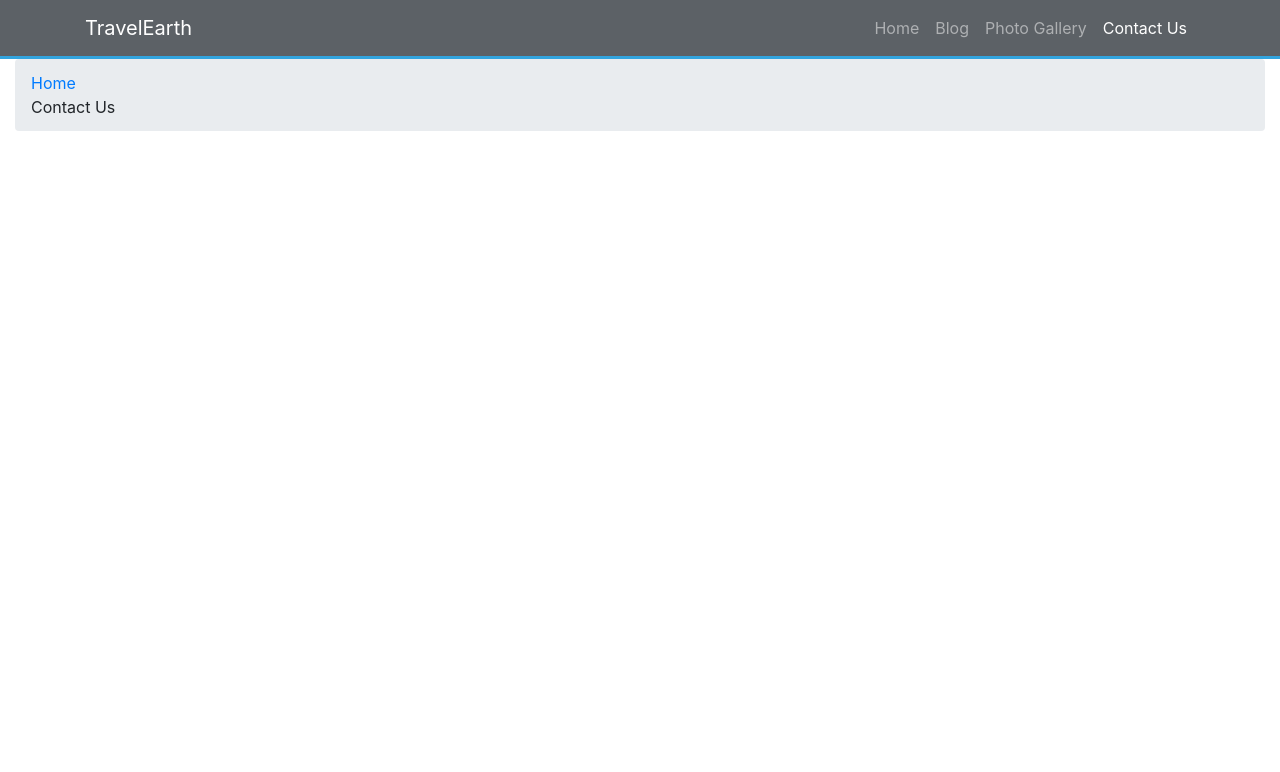
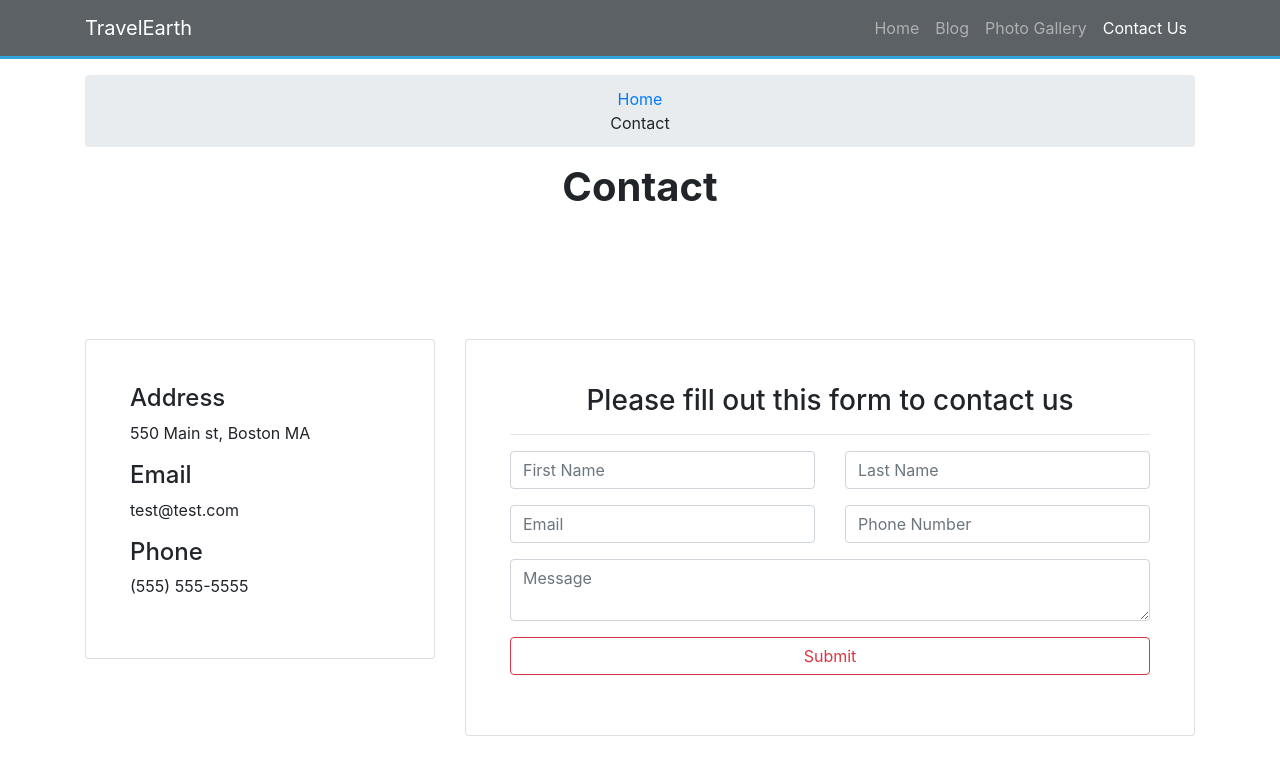
Before and after one commit to zehra-kpz/travel-webb, a plain HTML site: page contact.html in a window 1280 px wide. Drawn offline with nearby package versions, Linux system fonts and the light colour scheme.

Commit message:
İletişim sayfası içeriği tamamlandı.

```diff
--- a/contact.html
+++ b/contact.html
@@ -38,12 +38,82 @@
             </div>
         </nav>
 
-        <div class="col-md-12 align-self-center order-1">
-            <ul class="breadcrumb d-block text-left">
-                <li><a href="http://127.0.0.1:5500/index.html">Home</a></li>
-                <li class="active">Contact Us</li>
-            </ul>
+        <div class="container pt-3 pb-5 mb-5">
+            <div class="row mb-3">
+                <div class="col">
+                    <ul class="breadcrumb d-block text-center custom-font-secondary text-6 font-weight-medium positive-ls-3">
+                        <li><a href="index.html" class="text-decoration-none opacity-hover-8">Home</a></li>
+                        <li class="active text-color-primary">Contact</li>
+                    </ul>
+                    <h1 class="d-block text-color-light font-weight-bold text-center text-12 positive-ls-1 line-height-2 mb-0">Contact</h1>
+                </div>
+            </div>
         </div>
+
+
+        <section id="contact" class="py-3">
+            <div class="container">
+            <div class="row">
+                <div class="col-md-4">
+                <div class="card p-4">
+                    <div class="card-body">
+                    <h4>Address</h4>
+                    <p>550 Main st, Boston MA</p>
+                    <h4>Email</h4>
+                    <p>test@test.com</p>
+                    <h4>Phone</h4>
+                    <p>(555) 555-5555</p>
+                    </div>
+                </div>
+                </div>
+
+                <div class="col-md-8">
+                <div class="card p-4">
+                    <div class="card-body">
+                    <h3 class="text-center">Please fill out this form to contact us</h3>
+                    <hr>
+                    <div class="row">
+                        <div class="col-md-6">
+                        <div class="form-group">
+                            <input type="text" class="form-control" placeholder="First Name">
+                        </div>
+                        </div>
+                        <div class="col-md-6">
+                        <div class="form-group">
+                            <input type="text" class="form-control" placeholder="Last Name">
+                        </div>
+                        </div>
+                        <div class="col-md-6">
+                        <div class="form-group">
+                            <input type="text" class="form-control" placeholder="Email">
+                        </div>
+                        </div>
+                        <div class="col-md-6">
+                        <div class="form-group">
+                            <input type="text" class="form-control" placeholder="Phone Number">
+                        </div>
+                        </div>
+                    </div>
+                    <div class="row">
+                        <div class="col-md-12">
+                        <div class="form-group">
+                            <textarea class="form-control" placeholder="Message"></textarea>
+                        </div>
+                        </div>
+                        <div class="col-md-12">
+                        <div class="form-group">
+                            <input type="submit" value="Submit" class="btn btn-outline-danger btn-block">
+                        </div>
+                        </div>
+                    </div>
+                    </div>
+                </div>
+                </div>
+            </div>
+            </div>
+        </section>
+
+
 
 
     </body>
```
Also changed, not shown: blog.html (+10 -5 lines), gallery.html (+10 -5 lines), index.html (+3 -3 lines).
